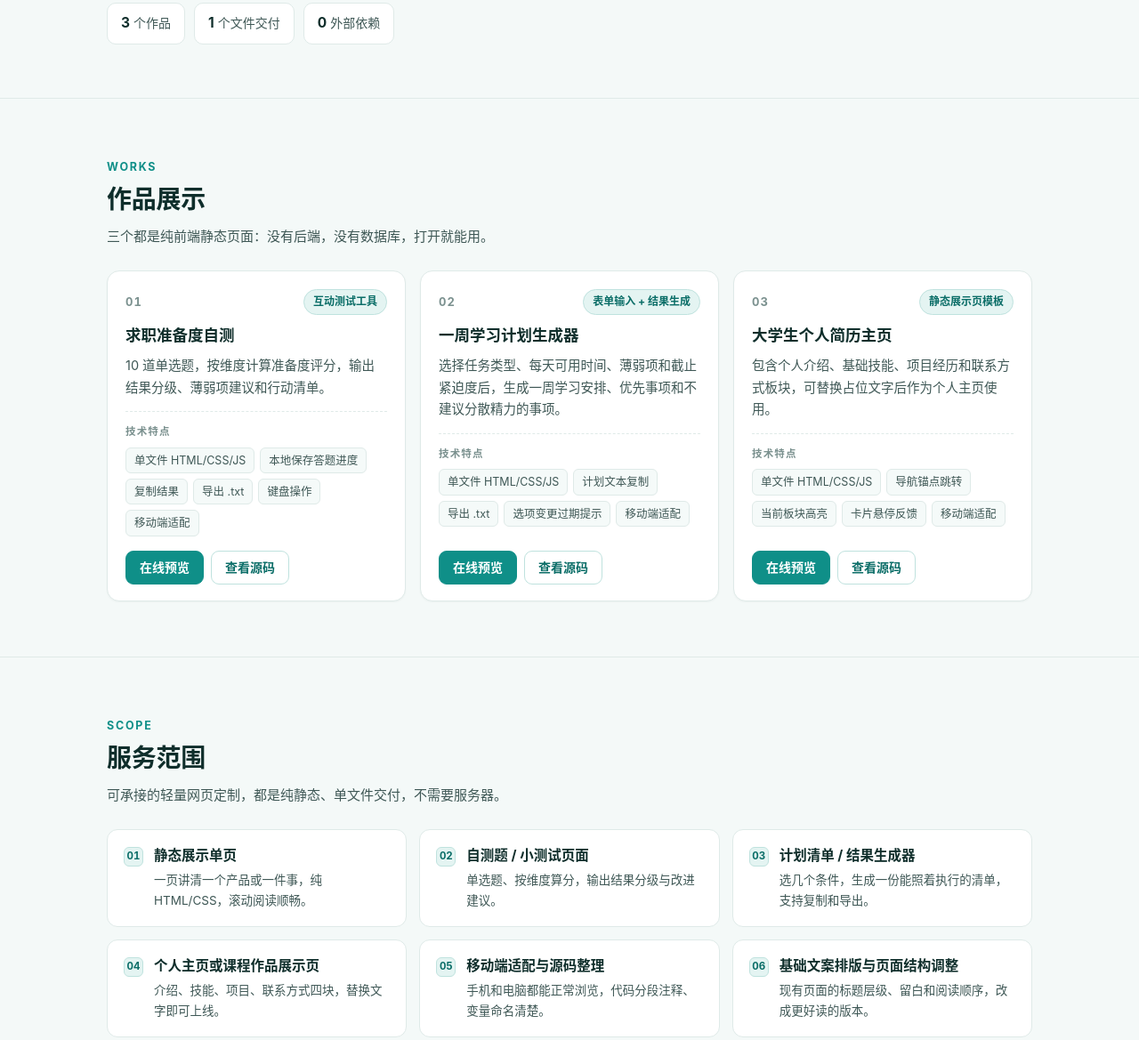
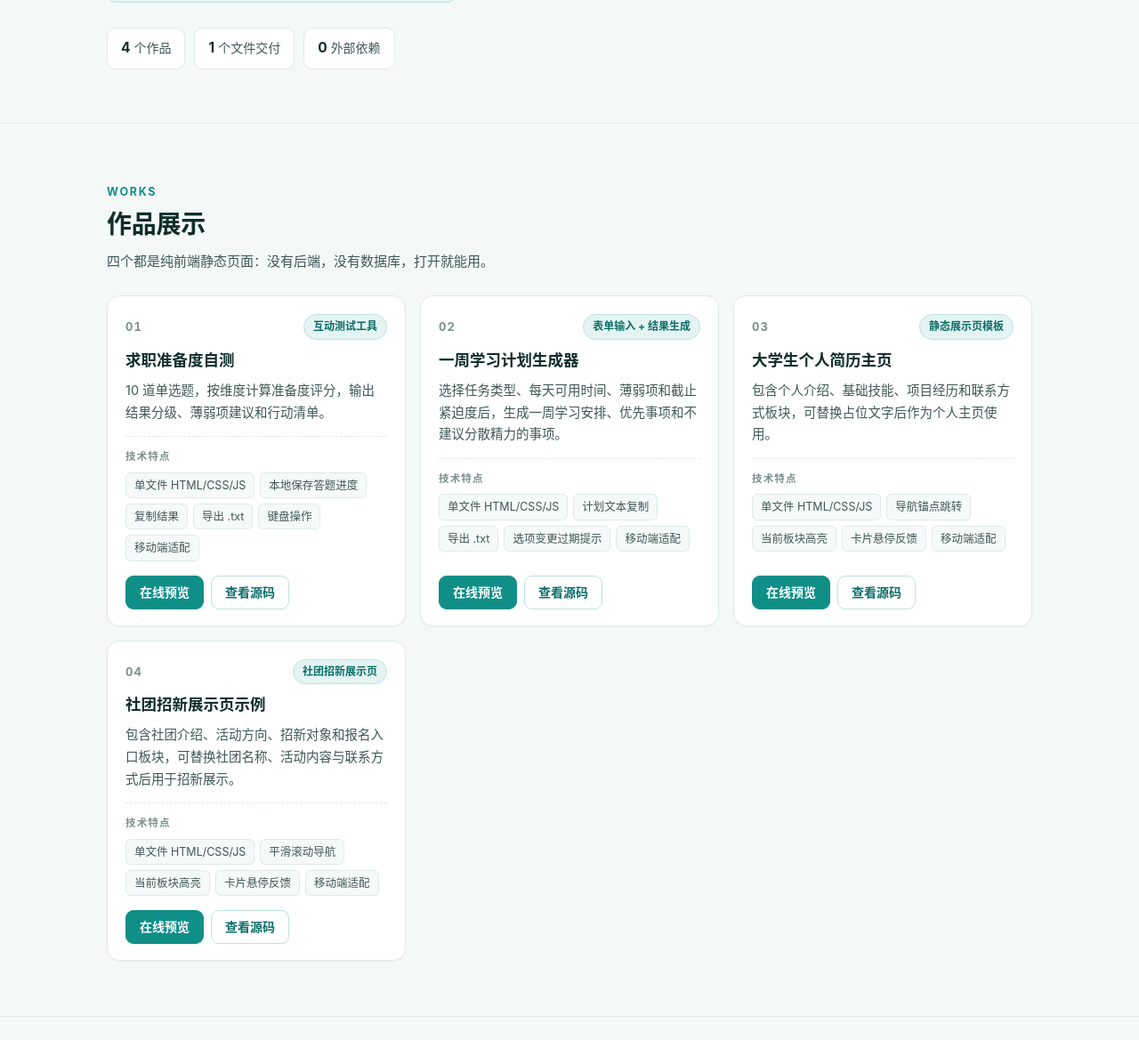
Before and after one commit to 090443/frontend-portfolio, a plain HTML site: page index.html in a window 1280 px wide. Shown: the part 347-1516 px from the top of the page at 89% size. Drawn offline with Linux system fonts and the light colour scheme.

Commit message:
Add club recruitment page to portfolio

```diff
--- a/index.html
+++ b/index.html
@@ -10,7 +10,7 @@
 <meta charset="UTF-8">
 <meta name="viewport" content="width=device-width, initial-scale=1, viewport-fit=cover">
 <meta name="color-scheme" content="light">
-<meta name="description" content="前端小工具作品集：单文件静态网页、自测题、计划生成器与个人展示页。">
+<meta name="description" content="前端小工具作品集：单文件静态网页、自测题、计划生成器、个人主页与社团招新展示页。">
 <title>我的前端小工具作品集</title>
 <style>
 /* ============================================================
@@ -623,7 +623,7 @@ a:hover{ text-decoration:underline; }
       <p class="kicker">Portfolio</p>
       <h1>我的前端小工具作品集</h1>
       <p class="hero-intro">
-        用 HTML、CSS、JavaScript 制作轻量静态网页、自测题、计划生成器和个人展示页。
+        用 HTML、CSS、JavaScript 制作轻量静态网页、自测题、计划生成器、个人主页和社团招新展示页。
       </p>
 
       <p class="hero-status">
@@ -632,7 +632,7 @@ a:hover{ text-decoration:underline; }
       </p>
 
       <div class="hero-stats" aria-label="作品概况">
-        <span class="stat"><b>3</b>个作品</span>
+        <span class="stat"><b>4</b>个作品</span>
         <span class="stat"><b>1</b>个文件交付</span>
         <span class="stat"><b>0</b>外部依赖</span>
       </div>
@@ -645,7 +645,7 @@ a:hover{ text-decoration:underline; }
       <div class="section-head">
         <p class="kicker">Works</p>
         <h2>作品展示</h2>
-        <p class="lead">三个都是纯前端静态页面：没有后端，没有数据库，打开就能用。</p>
+        <p class="lead">四个都是纯前端静态页面：没有后端，没有数据库，打开就能用。</p>
       </div>
 
       <div class="work-grid">
@@ -737,6 +737,36 @@ a:hover{ text-decoration:underline; }
             <a class="link-btn primary" href="https://090443.github.io/student-resume-home/"
                target="_blank" rel="noopener noreferrer">在线预览</a>
             <a class="link-btn ghost" href="https://github.com/090443/student-resume-home"
+               target="_blank" rel="noopener noreferrer">查看源码</a>
+          </div>
+        </article>
+
+        <!-- 作品 4 -->
+        <article class="work-card">
+          <div class="work-head">
+            <span class="work-index">04</span>
+            <span class="work-type">社团招新展示页</span>
+          </div>
+          <h3>社团招新展示页示例</h3>
+          <p class="work-desc">
+            包含社团介绍、活动方向、招新对象和报名入口板块，可替换社团名称、活动内容与联系方式后用于招新展示。
+          </p>
+
+          <div class="work-tech">
+            <span class="tech-label">技术特点</span>
+            <ul class="tech-chips">
+              <li>单文件 HTML/CSS/JS</li>
+              <li>平滑滚动导航</li>
+              <li>当前板块高亮</li>
+              <li>卡片悬停反馈</li>
+              <li>移动端适配</li>
+            </ul>
+          </div>
+
+          <div class="work-links">
+            <a class="link-btn primary" href="https://090443.github.io/club-recruitment-page/"
+               target="_blank" rel="noopener noreferrer">在线预览</a>
+            <a class="link-btn ghost" href="https://github.com/090443/club-recruitment-page"
                target="_blank" rel="noopener noreferrer">查看源码</a>
           </div>
         </article>
```
